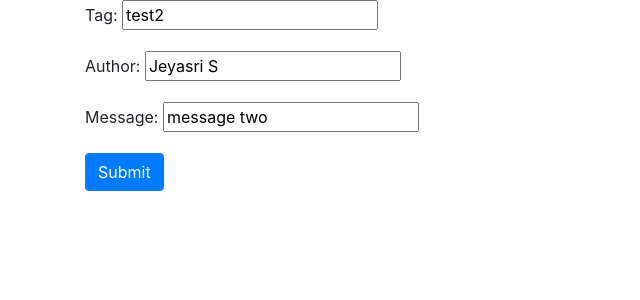
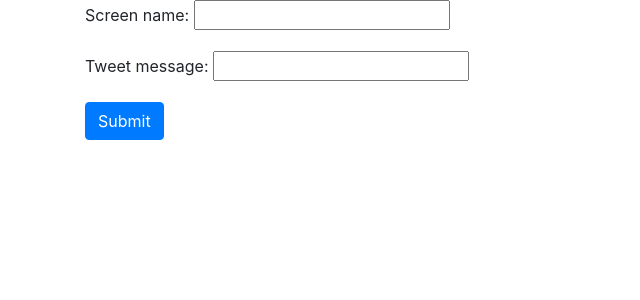
Before and after one commit to jeyasri-s2/TwitterApp, a Django app: a page that uses TwitterApp/tweets/templates/tweets/post_form.html in a window 1280 px wide. Shown: the top 300 px of the page, without its empty margins (0-640 px from the left). Run offline with Django 3.2, Linux system fonts and the light colour scheme; data comes from the database, SQL or seed files in the repository; both versions use the stored data as it was before the commit; some libraries are stand-ins or nearby versions.

Commit message:
create tweet working, list tweets api working

```diff
--- a/TwitterApp/tweets/models.py
+++ b/TwitterApp/tweets/models.py
@@ -7,12 +7,12 @@ Date: October 10, 2019
 """
 
 class tweets(models.Model):
-    message = models.CharField(max_length=400)
-    tag = models.CharField(max_length=50)
-    author = models.CharField(max_length=120)
+    tweet_message = models.CharField(max_length=400)
+    tweet_id = models.CharField(max_length=50)
+    screen_name = models.CharField(max_length=50)
 
     def __unicode__(self):
-        return self.title
+        return self.tweet_message
 
     def get_post_url(self):
         return reverse('post_tweet', kwargs={'pk': self.pk})
--- a/TwitterApp/tweets/templates/tweets/post_form.html
+++ b/TwitterApp/tweets/templates/tweets/post_form.html
@@ -11,6 +11,7 @@
         {{ form.as_p }}
         <input class="btn btn-primary" type="submit" value="Submit" />
       </form>
+      {{ message}}
     </div>
   </body>
 </html>
--- a/TwitterApp/tweets/views.py
+++ b/TwitterApp/tweets/views.py
@@ -1,4 +1,6 @@
 from __future__ import unicode_literals
+import twitter
+import json
 """
 Author  : Jeyasri Subramanian
 Date: October 10, 2019
@@ -13,10 +15,20 @@ from tweets.models import tweets
 class PostsForm(ModelForm):
     class Meta:
         model = tweets
-        fields = ['id', 'tag', 'author', 'message']
+        fields = ['id', 'screen_name', 'tweet_message']
 
 
 def post_list(request, template_name='tweets/post_list.html'):
+    api = getAPIAuth()
+    if (api != None):
+        try:
+            tweets = api.GetUserTimeline(screen_name='BlueHatsSjsu')
+            print(tweets)
+        except twitter.error.TwitterError as e:
+            print(e)
+            #[{'code': 50, 'message': 'User not found.'}]
+
+
     posts = tweets.objects.all()
     data = {}
     data['object_list'] = posts
@@ -24,10 +36,21 @@ def post_list(request, template_name='tweets/post_list.html'):
 
 def post_create(request, template_name='tweets/post_form.html'):
     form = PostsForm(request.POST or None)
+    #print(form)
+    #print(form.tweet_message)
+    message = ''
     if form.is_valid():
-        form.save()
-        return redirect('tweets:post_list')
-    return render(request, template_name, {'form': form})
+        tweet_message = form.cleaned_data['tweet_message']
+        api = getAPIAuth()
+        if(api != None):
+            try:
+                api.PostUpdate(tweet_message)
+                message = ''
+            except twitter.error.TwitterError as e:
+                if(str(e.message).find('187')):
+                    message = 'Duplicate tweet. Try new message !'
+
+    return render(request, template_name, {'form': form, 'message': message})
 
 def post_update(request, pk, template_name='tweets/post_form.html'):
     post = get_object_or_404(tweets, pk=pk)
@@ -43,3 +66,10 @@ def post_delete(request, pk, template_name='tweets/post_delete.html'):
         post.delete()
         return redirect('tweets:post_list')
     return render(request, template_name, {'object': post})
+
+def getAPIAuth():
+    api = twitter.Api(consumer_key='YMicTnbDYP0nI4h4SZsFSlSJS',
+                      consumer_secret='wJTgBYY1F6zqgLPJc01Id35ODTn29C7PjXln5KRhQo6c5gEXdM',
+                      access_token_key='1182848959628185600-tGJqZie3sGqTZMAM8Zay69yncl6BMx',
+                      access_token_secret='h1TEiYq2RziqHhKh5pS1jxRgshAWygxVoqzsMQrXuUVRZ')
+    return api
```
Also changed, not shown: TwitterApp/tweets/templates/tweets/post_list.html (+3 -5 lines), TwitterApp/db.sqlite3, TwitterApp/tweets/migrations/0001_initial.py (deleted), TwitterApp/tweets/migrations/__init__.py (deleted).
